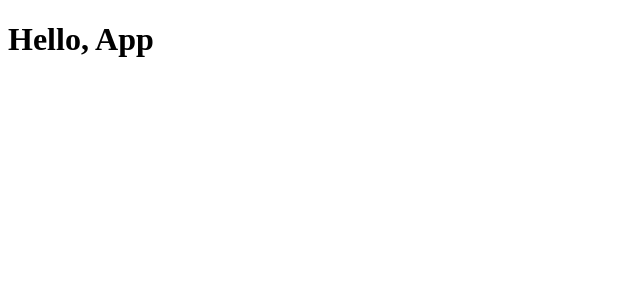
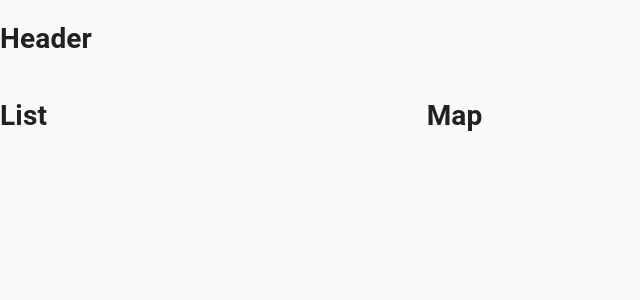
Before and after one commit to wuzhe0912/NodeJS-Lesson-Note, a React (Create React App) app: page / in a window 1280 px wide. Shown: the top 300 px of the page, without its empty margins (0-640 px from the left). Built offline with nearby package versions, Linux system fonts and the light colour scheme.

Commit message:
feat: setting components

```diff
--- a/src/App.js
+++ b/src/App.js
@@ -1,10 +1,24 @@
 import React from "react";
+import { CssBaseline, Grid } from "@material-ui/core";
+
+import Header from "./components/Header";
+import List from "./components/List";
+import Map from "./components/Map";
 
 const App = () => {
   return (
-    <div>
-      <h1>Hello, App</h1>
-    </div>
+    <>
+      <CssBaseline />
+      <Header />
+      <Grid container spacing={3} style={{ width: "100%" }}>
+        <Grid item xs={12} md={4}>
+          <List></List>
+        </Grid>
+        <Grid item xs={12} md={8}>
+          <Map></Map>
+        </Grid>
+      </Grid>
+    </>
   );
 };
 
--- /dev/null
+++ b/src/components/Header/index.js
@@ -0,0 +1,11 @@
+import React from "react";
+
+const Header = () => {
+  return (
+    <div>
+      <h1>Header</h1>
+    </div>
+  );
+};
+
+export default Header;
--- /dev/null
+++ b/src/components/List/index.js
@@ -0,0 +1,11 @@
+import React from "react";
+
+const List = () => {
+  return (
+    <div>
+      <h1>List</h1>
+    </div>
+  );
+};
+
+export default List;
--- /dev/null
+++ b/src/components/Map/index.js
@@ -0,0 +1,11 @@
+import React from "react";
+
+const Map = () => {
+  return (
+    <div>
+      <h1>Map</h1>
+    </div>
+  );
+};
+
+export default Map;
```
Also changed, not shown: src/components/PlaceDetails/index.js (added, +11 -0 lines), src/components/Header/styles.js (added), src/components/List/styles.js (added), src/components/Map/styles.js (added), src/components/PlaceDetails/styles.js (added), 2 other files (tests, documents, lock files or other folders).
